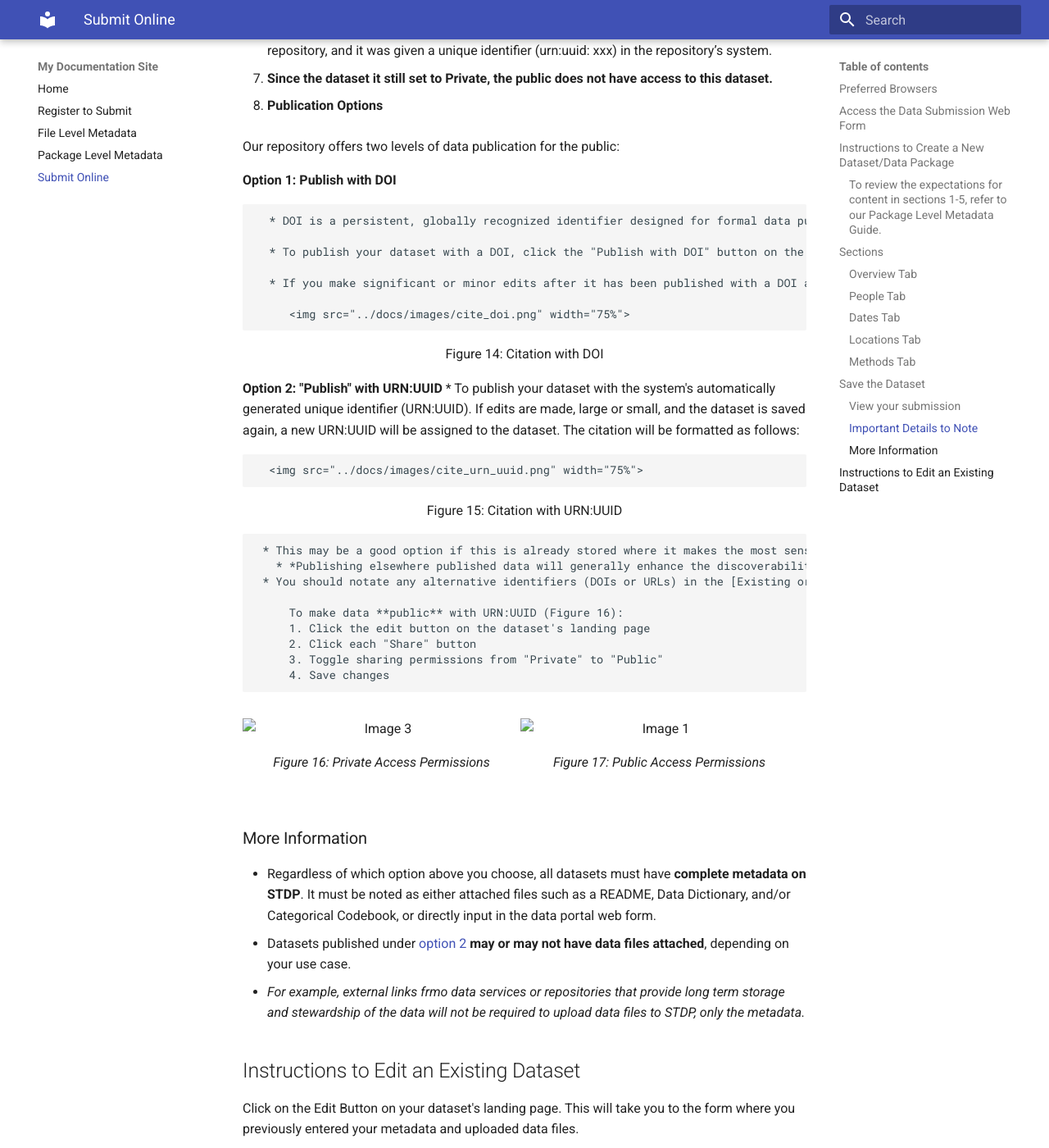
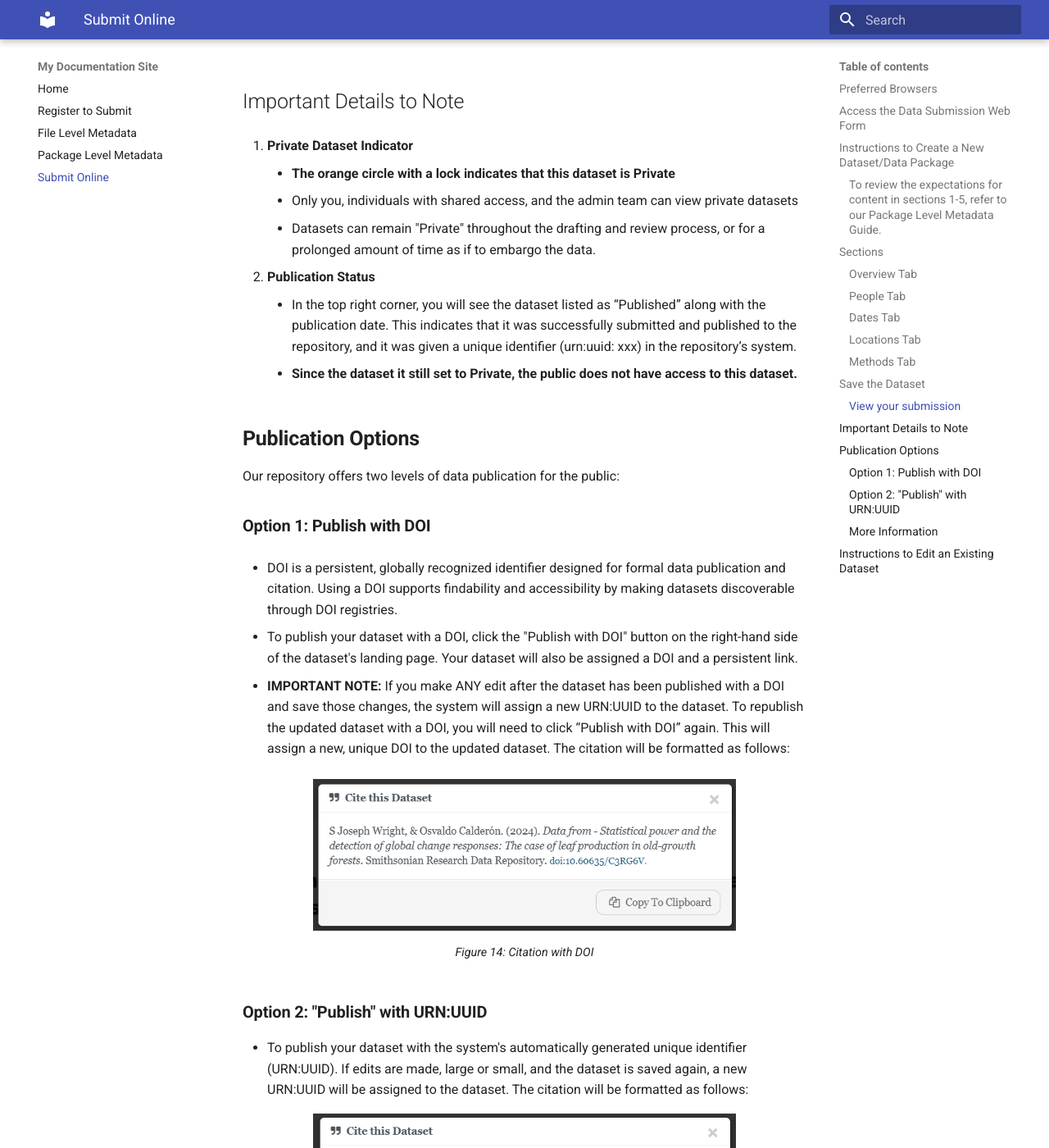
Before and after one commit to SmithsonianTropicalDataPortal/STDP_Documentation, an MkDocs documentation site: the page built from docs/submit_online.md, in a window 1280 px wide and 1400 px high, scrolled down 5915 px. Shown: the whole window at 82% size. Built offline with MkDocs 1.6.1 and Material for MkDocs 9.7.7, drawn with Linux system fonts in a browser that asks for light colours; some of the changed text lies outside the part shown.

Commit message:
updated submit online, linked images, checked link resolve

```diff
--- a/docs/submit_online.md
+++ b/docs/submit_online.md
@@ -162,70 +162,100 @@ Your browser will prompt you with a message asking "Leave this page? All of your
 
 Here you can review you data package and verify that your dataset details are entered correctly (Figure 13). If you run into any problems, send an email to BrissetteL@si.edu or WhiteA@si.edu, with the error message you received. Notify the data team BrissetteL@si.edu when you are done with your submission and would like it to be reviewed before making it public.
 
-![ FIGURE 13: Dataset Landing Page](../docs/images/Freshly_Saved.png)
-<p align="center">Figure 13: Dataset Landing Page</p>
+<p align="center">
+  <figure>
+    <a href="/images/Freshly_Saved.png">
+      <img src="/images/Freshly_Saved.png" alt="Figure 13: Dataset Landing Page">
+    </a>
+    <figcaption align="center" style="font-size: 0.9em;">Figure 13: Dataset Landing Page</figcaption>
+  </figure>
+</p>
 
-### Important Details to Note
+## Important Details to Note
 
 1. **Private Dataset Indicator**
-   * **The orange circle with a lock indicates that this dataset is Private**
-   * Only you, individuals with shared access, and the admin team can view private datasets
-   * Datasets can remain "Private" throughout the drafting and review process, or for a prolonged amount of time as if to embargo the data.
+
+    * **The orange circle with a lock indicates that this dataset is Private**
+    * Only you, individuals with shared access, and the admin team can view private datasets
+    * Datasets can remain "Private" throughout the drafting and review process, or for a prolonged amount of time as if to embargo the data.
 
 2. **Publication Status**
-   * In the top right corner, you will see the dataset listed as “Published” along with the publication date. This indicates that it was successfully submitted and published to the repository, and it was given a unique identifier (urn:uuid: xxx) in the repository’s system.
-   * **Since the dataset it still set to Private, the public does not have access to this dataset.**
 
-3. **Publication Options**
+    * In the top right corner, you will see the dataset listed as “Published” along with the publication date. This indicates that it was successfully submitted and published to the repository, and it was given a unique identifier (urn:uuid: xxx) in the repository’s system.
+    * **Since the dataset it still set to Private, the public does not have access to this dataset.**
 
-   Our repository offers two levels of data publication for the public:
+## **Publication Options**
 
-   **Option 1: Publish with DOI**
+Our repository offers two levels of data publication for the public:
 
-      * DOI is a persistent, globally recognized identifier designed for formal data publication and citation. Using a DOI supports findability and accessibility by making datasets discoverable through DOI registries.
+### **Option 1: Publish with DOI**
 
-      * To publish your dataset with a DOI, click the "Publish with DOI" button on the right-hand side of the dataset's landing page. Your dataset will also be assigned a DOI and a persistent link.
+   * DOI is a persistent, globally recognized identifier designed for formal data publication and citation. Using a DOI supports findability and accessibility by making datasets discoverable through DOI registries.
 
-      * If you make significant or minor edits after it has been published with a DOI and save those changes, the system will assign a new URN:UUID to the dataset. To republish the updated dataset with a DOI, you will need to click “Publish with DOI” again. This will assign a new, unique DOI to the updated dataset.  The citation will be formatted as follows:
+   * To publish your dataset with a DOI, click the "Publish with DOI" button on the right-hand side of the dataset's landing page. Your dataset will also be assigned a DOI and a persistent link.
 
-         <img src="../docs/images/cite_doi.png" width="75%">
-   <p align="center">Figure 14: Citation with DOI</p>
+   * **IMPORTANT NOTE:** If you make ANY edit after the dataset has been published with a DOI and save those changes, the system will assign a new URN:UUID to the dataset. To republish the updated dataset with a DOI, you will need to click “Publish with DOI” again. This will assign a new, unique DOI to the updated dataset.  The citation will be formatted as follows:
 
-   **Option 2: "Publish" with URN:UUID**
+<p align="center">
+  <figure>
+    <a href="/images/cite_doi.png">
+      <img src="/images/cite_doi.png" width= 75% alt="Figure 14: Citation with DOI">
+    </a>
+    <figcaption align="center" style="font-size: 0.9em;">Figure 14: Citation with DOI</figcaption>
+  </figure>
+</p>
+
+### **Option 2: "Publish" with URN:UUID**
+
    * To publish your dataset with the system's automatically generated unique identifier (URN:UUID). If edits are made, large or small, and the dataset is saved again, a new URN:UUID will be assigned to the dataset. The citation will be formatted as follows:
 
-      <img src="../docs/images/cite_urn_uuid.png" width="75%">
-   <p align="center">Figure 15: Citation with URN:UUID</p>
+<p align="center">
+  <figure>
+    <a href="/images/cite_urn_uuid.png">
+      <img src="/images/cite_urn_uuid.png" width= 75% alt="Figure 15: Citation with URN:UUID">
+    </a>
+    <figcaption align="center" style="font-size: 0.9em;">Figure 15: Citation with URN:UUID</figcaption>
+  </figure>
+</p>
 
-     * This may be a good option if this is already stored where it makes the most sense scientifically (e.g. NCBI, GBIF), or was published in another appropriate data repository before this repository was active (e.g. Zenodo, Dryad), while also contributing to the STDP by at least storing metadata describing your data on STDP.
-       * *Publishing elsewhere published data will generally enhance the discoverability of your dataset by making it searchable on STDP, along with other Tropical project data stored on STDP.*
-     * You should notate any alternative identifiers (DOIs or URLs) in the [Existing or  Alternative Identifiers](../docs/package_level_meta_reqs.md/#existing-doi--alternative-identifiers) box in the Overview Section.
+To make data **public** with URN:UUID (Figure 16):
 
-         To make data **public** with URN:UUID (Figure 16):
-         1. Click the edit button on the dataset's landing page
-         2. Click each "Share" button
-         3. Toggle sharing permissions from "Private" to "Public"
-         4. Save changes
+  1. Click the edit button on the dataset's landing page
+  2. Click each "Share" button
+  3. Toggle sharing permissions from "Private" to "Public"
+  4. Save changes
+
 <div style="display: flex; align-items: flex-start; justify-content: space-between;">
    <figure style="text-align: center; width: 50%;">
-    <img src="../docs/images/Make Public.png" alt="Image 3" style="width: 100%;">
+    <img src="/images/Make Public.png" alt="Image 3" style="width: 100%;">
     <figcaption>Figure 16: Private Access Permissions</figcaption>
   </figure>
    <figure style="margin-right: 10px; text-align: center; width: 50%;">
-    <img src="../docs/images/Public_access.png" alt="Image 1" style="width: 100%;">
+    <img src="/images/Public_access.png" alt="Image 1" style="width: 100%;">
     <figcaption>Figure 17: Public Access Permissions</figcaption>
   </figure>
 </div>
+
+* Not assigning a DOI may be a good option if the dataset is already stored in a scientifically appropriate repository (e.g., NCBI, GBIF) or was published in another suitable repository before this one was active (e.g., Zenodo, Dryad). However, you can still contribute to the STDP by ensuring that metadata describing your data is stored there.
+* *Publishing elsewhere published data will generally enhance the discoverability of your dataset by making it searchable on STDP, along with other Tropical project data stored on STDP.*
+* You should notate any alternative identifiers (DOIs or URLs) in the [Existing or  Alternative Identifiers](/package_level_meta_reqs/#existing-doi-and-alternative-identifiers) box in the Overview Section.
+
 
 ### More Information
 
 * Regardless of which option above you choose, all datasets must have **complete metadata on STDP**. It must be noted as either attached files such as a README, Data Dictionary, and/or Categorical Codebook, or directly input in the data portal web form.
 * Datasets published under [option 2](../docs/submit_online.md/#important-details-to-note) **may or may not have data files attached**, depending on your use case.
-  * *For example, external links frmo data services or repositories that provide long term storage and stewardship of the data will not be required to upload data files to STDP, only the metadata.*
+  * *For example, external links from data services or repositories that provide long term storage and stewardship of the data will not be required to upload data files to STDP, only the metadata.*
 
 ## Instructions to Edit an Existing Dataset
 
 Click on the Edit Button on your dataset's landing page. This will take you to the form where you previously entered your metadata and uploaded data files.
 
-![INSERT FIGURE 17: Edit Dataset](../docs/images/Edit%20Dataset.png)
-<p align="center">Figure 17: Edit Dataset</p>
+<p align="center">
+  <figure>
+    <a href="/images/Edit%20Dataset.png">
+      <img src="/images/Edit%20Dataset.png" alt="Figure 17: Edit Dataset">
+    </a>
+    <figcaption align="center" style="font-size: 0.9em;">Figure 17: Edit Dataset</figcaption>
+  </figure>
+</p>
```
Also changed, not shown: docs/package_level_meta_reqs.md (+2 -2 lines).
